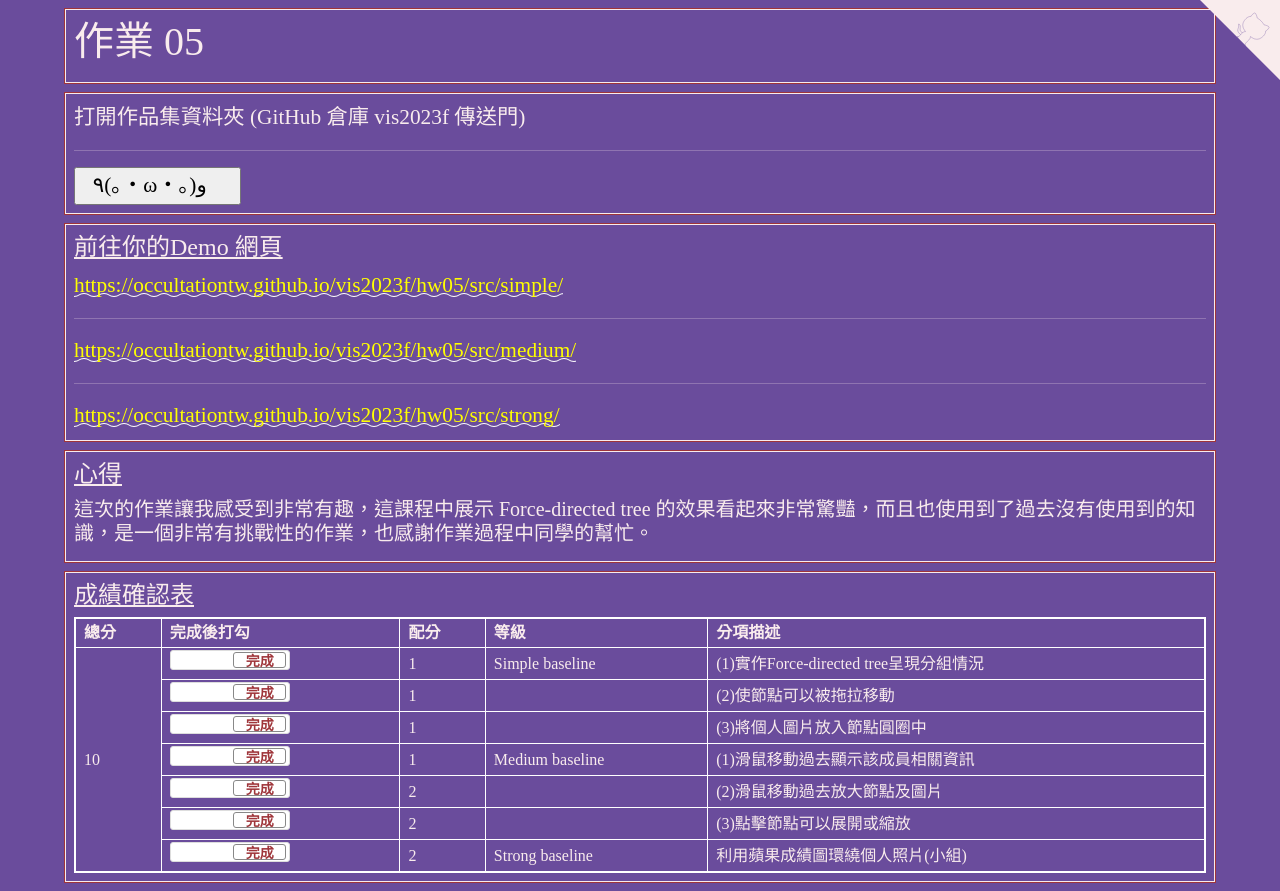
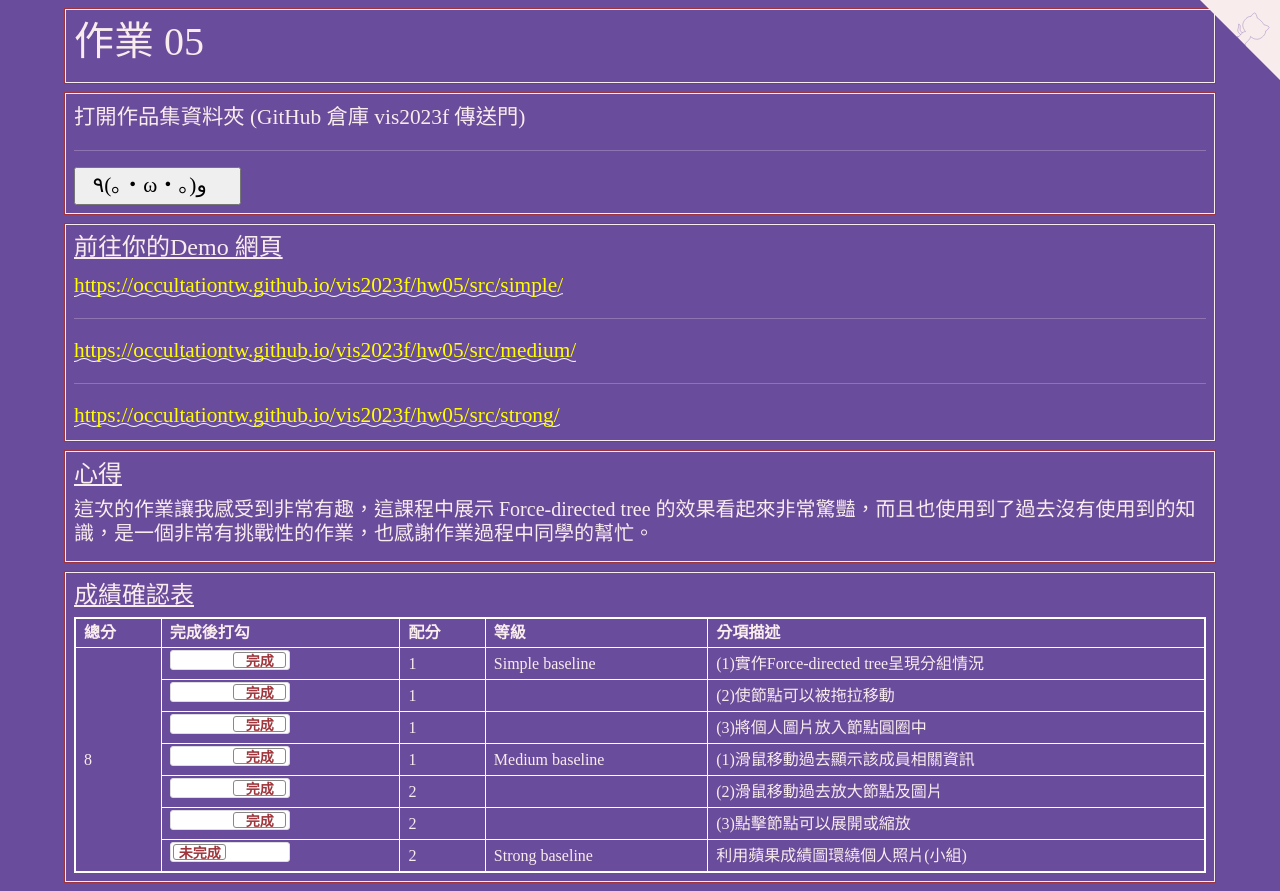
Before and after one commit to occultationtw/vis2023f, a plain HTML site: page hw05/index.html in a window 1280 px wide. Shown: the top 891 px of the page. Drawn offline with nearby package versions, Linux system fonts and the light colour scheme.

Commit message:
Update index.html

```diff
--- a/hw05/index.html
+++ b/hw05/index.html
@@ -264,7 +264,7 @@
           <td>(3)點擊節點可以展開或縮放</td>
         </tr>
         <tr>
-          <td><input type="checkbox" class="flipswitch" id="myCheckbox7"  checked="checked"></td>
+          <td><input type="checkbox" class="flipswitch" id="myCheckbox7"></td>
           <td id='m7'>2</td>
           <td>Strong baseline</td>
           <td>利用蘋果成績圖環繞個人照片(小組)</td>
```
